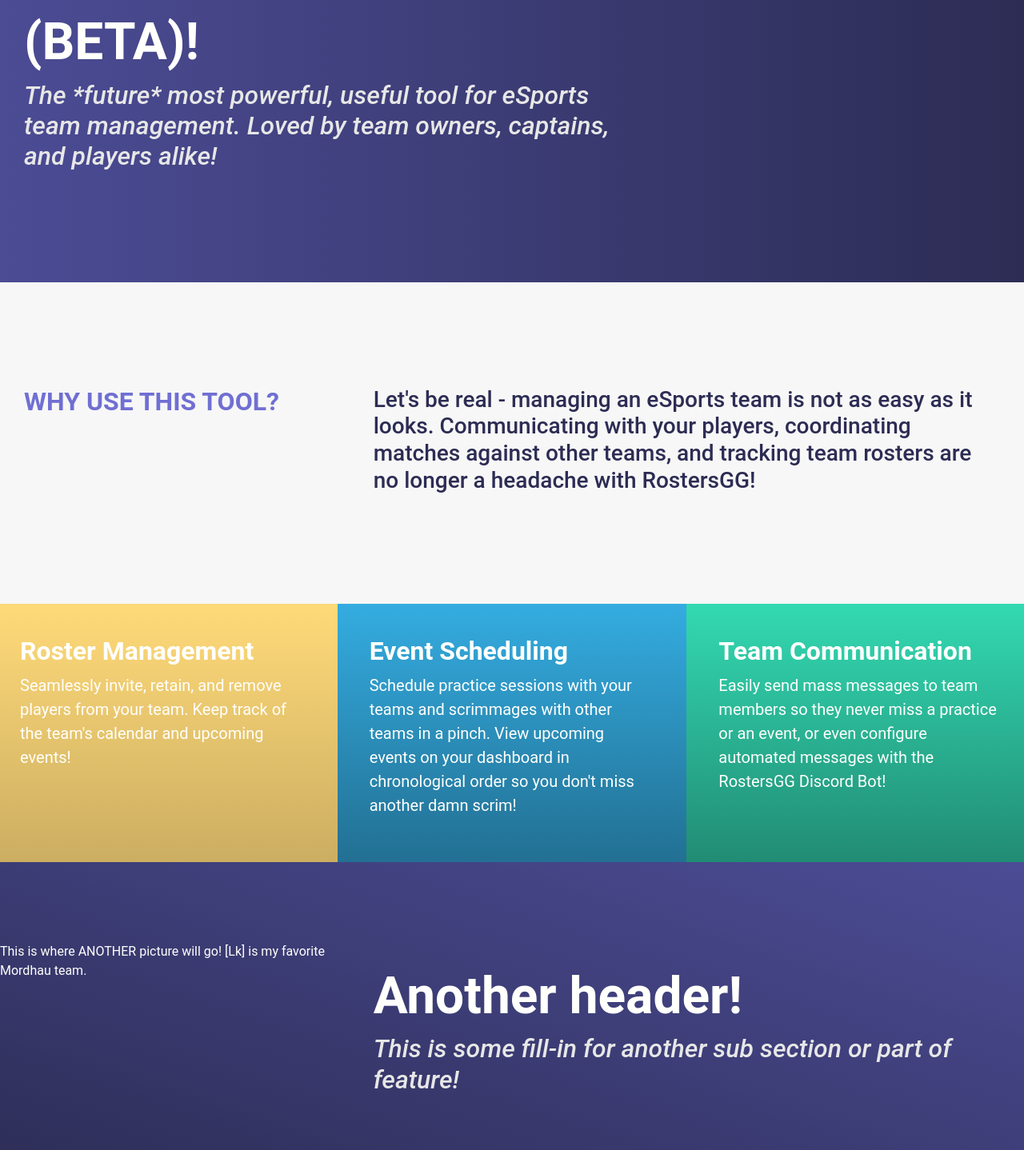
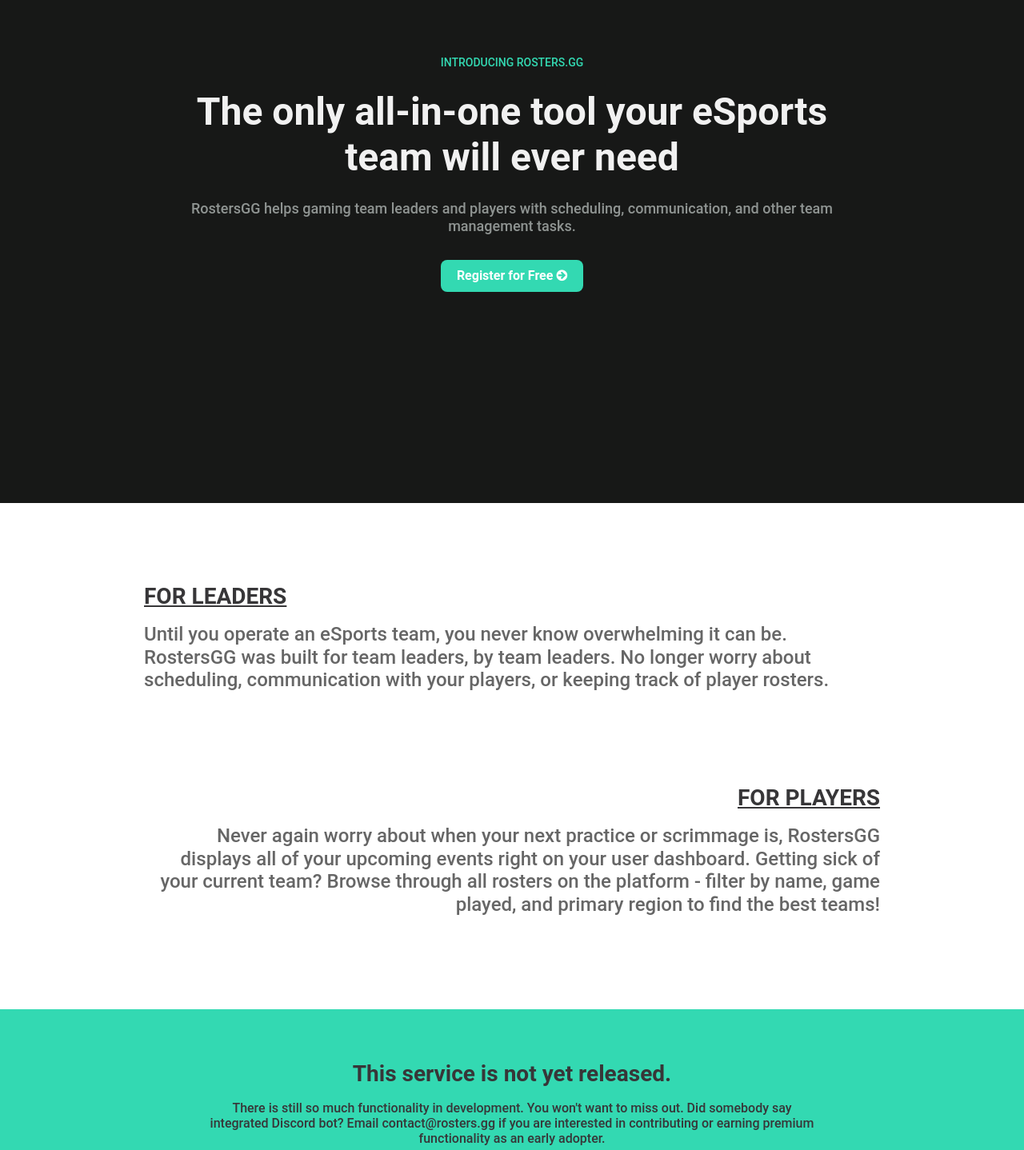
Before and after one commit to Yuanionrings/RostersGG-1, a React (Create React App) app in the folder client/: page / in a window 1280 px wide. Shown: the part 252-1690 px from the top of the page at 80% size. Built offline with nearby package versions, Linux system fonts and the light colour scheme.

Commit message:
Landing page styling

```diff
--- a/client/src/App.css
+++ b/client/src/App.css
@@ -1,3 +1,42 @@
+/*
+    ===============================================================
+    App.css
+    Styling for RostersGG Application
+    ___________________________________________
+
+    Styling Notes:
+        - Notes will go here
+
+    ___________________________________________
+    Table of Contents
+    ______________________________
+      1) Global Styling Rules
+        1.1) Universal Background Colors
+        1.2) Universal Text Colors
+        1.3) Universal Text Styles
+      2) Dashboard Styling
+        2.1) Dashboard SideBar Styling
+        2.2) Dashboard Content Styling
+      3) Text Page (Terms, Privacy Policy) Styling
+      4) Navbar Styling
+      5) Footer Styling
+      6) Landing Page Styling
+      7) General Display Styling
+      8) Form Styling
+    ___________________________________________
+    ===============================================================
+*/
+
+
+
+
+/*_____________________________________
+
+    GLOBAL STYLING RULES
+
+_______________________________________
+*/
+.app-bg { height: 100%; margin-bottom: -3rem; }
 .page-container {
     position: relative;
     min-height: 100vh;
@@ -17,7 +56,6 @@
 .extra-margin-bottom {
     margin-bottom: 50px;
 }
-
 body {
     color: #fffffc;
     background: #f1f1f1;
@@ -27,6 +65,10 @@ body {
 .full-height {
     height: 100%;
 }
+.filler-sm { min-height: 30px; }
+.filler-md { min-height: 65px; }
+.filler-lg { min-height: 100px; }
+
 
 /*
     BACKGROUND COLORS
@@ -43,6 +85,7 @@ body {
 .primary-bg-purple { background: #706FD3 !important; }
 .secondary-bg-purple { background: #474787 !important; }
 
+
 /*
     TEXT COLORS
 */
@@ -56,9 +99,8 @@ body {
 .secondary-text-yellow { color: #CCAE62 !important; }
 .primary-text-purple { color: #706FD3 !important; }
 .secondary-text-purple { color: #474787 !important; }
-
 .filler-text { color: #909193; }
-
+.red-text { color: #ff5252; }
 
 
 /*
@@ -69,15 +111,12 @@ body {
 
 
 
-/*
-    "app-bg" used to set background to full window size in App.js main div element
-*/
-.app-bg { height: 100%; margin-bottom: -3rem; }
 
+/*_____________________________________
 
+    DASHBOARD RELATED STYLING
 
-/*
-    Dashboard-related styling
+_______________________________________
 */
 .dashboard-container {
     width: 100%;
@@ -122,6 +161,7 @@ body {
             background: #d4d5d8;
             box-shadow: none !important;
         }
+
     /*
         Dashboard Content-related styling
     */
@@ -244,14 +284,12 @@ body {
 
 
 
-/*
-    "filler" used to present white space without extra margins or padding
+/*_____________________________________
+
+    TEXT PAGE RELATED STYLING
+
+_______________________________________
 */
-.filler-sm { min-height: 30px; }
-.filler-md { min-height: 65px; }
-.filler-lg { min-height: 100px; }
-
-
 .text-page-container {
     margin: 0 auto;
     padding-top: 4rem;
@@ -270,8 +308,12 @@ body {
     }
 
 
-/*
-    NavBar-related styling
+
+/*_____________________________________
+
+    NAV BAR RELATED STYLING
+
+_______________________________________
 */
 .navbar-spec {
     background: #373638;
@@ -281,12 +323,16 @@ body {
     }
 .navbar-divider {
     background-image: linear-gradient(to right, #ffda79, #33d9b2);
-    min-height: 4px;
+    min-height: 2px;
 }
 
 
-/*
-    Footer-related styling
+
+/*_____________________________________
+
+    FOOTER RELATED STYLING
+
+_______________________________________
 */
 .footer-main {
     font-size: 16px;
@@ -316,103 +362,136 @@ body {
     }
 
 
-/*
-    Landing-related styling
+
+/*_____________________________________
+
+    LANDING PAGE RELATED STYLING
+
+_______________________________________
 */
+
 .landing-page-display {
-    display: flex;
     width: 100%;
+}
+    .landing-page-display .header {
+        justify-content: center;
+        background: #171817;
+        padding: 200px 0;
+    }
+        .landing-page-display .header .display {
+            width: 80%;
+            max-width: 920px;
+            margin: 0 auto;
+            padding: 2rem 0;
+        }
+        .landing-page-display .header .content {
+            color: #f1f1f1;
+            padding: 2rem;
+        }
+            .landing-page-display .header .content h5 {
+                text-align: center;
+                font-size: 14px;
+                color: #33D9B2;
                 margin: 0 auto;
             }
-.landing-page-display .styled-divider-yellow {
-    background-image: linear-gradient(to right, #ffda79, #2c2c54);
-    width: 95%;
-    min-height: 20px;
+            .landing-page-display .header .content h2 {
+                text-align: center;
+                font-size: 48px;
+                font-weight: bold;
+                margin: 1.5rem auto;
             }
-.landing-page-display .styled-divider-blue {
-    background-image: linear-gradient(to right, #34ace0, #2c2c54);
-    width: 95%;
-    min-height: 20px;
+            .landing-page-display .header .content h4 {
+                text-align: center;
+                font-size: 18px;
+                margin: 0 auto;
+                color: #8f9492;
             }
-.landing-page-display .styled-divider-green {
-    background-image: linear-gradient(to right, #33d9b2, #2c2c54);
-    width: 95%;
-    min-height: 20px;
+            .landing-page-display .header .content .button-div {
+                display: flex;
+                justify-content: center;
             }
-.landing-page-display .full-width-ctnr {
-    padding-left: 0 !important;
-    padding-right: 0 !important;
+            .landing-page-display .header .content .register-button {
+                font-size: 16px;
+                font-weight: bold;
+                margin-top: 2rem;
+                color: #ffffff;
+                background: #33d9b2;
+                border: 0;
+                border-radius: 8px;
+                padding: 0.5rem 1.25rem;
             }
-.landing-page-display .row-padding-lg {
-    padding: 100px 0;
+            .landing-page-display .header .content .register-button:hover, .landing-page-display .header .content .register-button:focus {
+                background: #218C74;
+                outline: none !important;
             }
-.landing-page-display .text-field {
-    padding: 30px;
-}
-.landing-page-display .text-field h1 {
-    font-size: 4rem;
-    font-weight: bold;
-}
-.landing-page-display .text-field h3 {
-    font-size: 2rem;
-    color: #e7e7e7;
-    font-style: italic;
+            .landing-page-display .header .content .register-button:active {
+                background: #1d7562;
+                box-shadow: none !important;
             }
 
-.landing-page-display .text-field-content {
-    padding: 30px;
+
+    .landing-page-display .section-1 {
+        display: flex;
+        justify-content: center;
+        background: #ffffff;
+        padding-bottom: 100px;
     }
-.landing-page-display .text-field-content h3 {
-    font-size: 2rem;
+        .landing-page-display .section-1 .display {
+            width: 80%;
+            max-width: 920px;
+            margin: 0 auto;
+            padding: 0;
+        }
+        .landing-page-display .section-1 .content {
+            color: #373638;
+        }
+            .landing-page-display .section-1 .content .text-area {
+                padding-top: 100px;
+            }
+            .landing-page-display .section-1 .content .right-align {
+                text-align: right;
+            }
+            .landing-page-display .section-1 .content h3 {
+                text-decoration: underline;
                 font-weight: bold;
-    color: #706fd3;
+                margin: 0 auto;
             }
-.landing-page-display .text-field-content h4 {
-    font-size: 1.75rem;
-    color: #2c2c54;
+            .landing-page-display .section-1 .content h4 {
+                margin: 1rem auto;
+                color: #666666;
             }
 
-.landing-page-display .text-field-sm {
-    padding: 10px;
+    .landing-page-display .section-2 {
+        display: flex;
+        justify-content: center;
+        background: #33d9b2;
     }
-.landing-page-display .text-field-sm h3 {
-    font-size: 2rem;
+        .landing-page-display .section-2 .display {
+            width: 60%;
+            max-width: 920px;
+            padding: 4rem 0;
+        }
+        .landing-page-display .section-2 .content {
+            color: #373638
+        }
+            .landing-page-display .section-2 .content h3 {
                 font-weight: bold;
+                text-align: center;
+                margin-bottom: 1rem;
             }
-.landing-page-display .text-field-sm p {
-    font-size: 1.25rem;
-}
-
-.landing-page-display .white-bg-1 {
-    background: #f7f7f7;
-}
-.landing-page-display .purple-bg-1 {
-    background-image: linear-gradient(to right, #4c4c96, #2c2c54 );
-}
-.landing-page-display .purple-bg-2 {
-    background-image: linear-gradient(to bottom left, #4c4c96, #2c2c54 );
-}
-.landing-page-display .present-box-green {
-    display: flex;
-    background-image: linear-gradient(to bottom, #33d9b2, #218c74);
-    min-height: 300px;
-    padding: 30px;
-}
-.landing-page-display .present-box-blue {
-    background-image: linear-gradient(to bottom, #34ace0, #227093);
-    min-height: 300px;
-    padding: 30px;
-}
-.landing-page-display .present-box-yellow {
-    background-image: linear-gradient(to bottom, #ffda79, #ccae62);
-    min-height: 300px;
-    padding: 30px;
+            .landing-page-display .section-2 .content h4 {
+                font-size: 16px;
+                text-align: center;
             }
 
 
 
-/*
-    general-display-box used for every display box (not specialized)
+
+/*_____________________________________
+
+    GENERAL DISPLAY RELATED STYLING
+
+_______________________________________
 */
 .general-display-box {
     margin: 1.5rem;
@@ -513,7 +592,12 @@ body {
 
 
 
-/* form-control used for each form */
+/*_____________________________________
+
+    FORM RELATED STYLING
+
+_______________________________________
+*/
 .form-control {
     min-height: 41px;
     box-shadow: none;
@@ -620,6 +704,3 @@ body {
     color: #218c74;
     text-decoration: none;
 }
-.red-text {
-    color: #ff5252;
-}
--- a/client/src/components/layout/Landing.js
+++ b/client/src/components/layout/Landing.js
@@ -1,96 +1,65 @@
 import React, { Component } from 'react';
-
-import Container from 'react-bootstrap/Container';
-import Row from 'react-bootstrap/Row';
-import Col from 'react-bootstrap/Col';
+import Button from 'react-bootstrap/Button';
 
 class Landing extends Component {
   componentDidMount(){
+    console.log(this.props)
+  }
 
+  goToRegister = e => {
+    console.log(e);
   }
+
   render() {
     return (
       <div className='landing-page-display'>
-                <Container fluid className='full-width-ctnr'>
+        <div className='header'>
+          <div className='display'>
+            <div className='content'>
+              <h5>INTRODUCING ROSTERS.GG</h5>
+              <h2>The only all-in-one tool your eSports team will ever need</h2>
+              <h4>RostersGG helps gaming team leaders and players with scheduling, communication, and other team management tasks.</h4>
+              <div className="button-div">
+                <Button className="register-button"
+                onClick={this.goToRegister}>
+                  Register for Free <i className='fa fa-arrow-circle-right'></i>
+                </Button>
+              </div>
+            </div>
+          </div>
+        </div>
 
-                  <Row className='row-padding-lg purple-bg-1'>
-                    <Col sm={8} xs={12}>
-                      <div className='text-field'>
-                        <h1>Welcome to RostersGG (BETA)!</h1>
-                        <h3>
-                          The *future* most powerful, useful tool for eSports team management. Loved
-                          by team owners, captains, and players alike!
-                        </h3>
-                      </div>
-                    </Col>
-                    <Col sm={4} xs={6}>
-                      <p>This is where the picture will go! Consider yourself lucky if you see this text!</p>
-                    </Col>
-                  </Row>
-
-                  <Row className='row-padding-lg white-bg-1'>
-                    <Col sm={4} xs={6}>
-                      <div className='text-field-content'>
-                        <h3>
-                          WHY USE THIS TOOL?
-                        </h3>
-                      </div>
-                    </Col>
-                    <Col sm={8} xs={12}>
-                      <div className='text-field-content'>
+        <div className='section-1'>
+          <div className='display'>
+            <div className='content'>
+              <div className='text-area'>
+                <h3>FOR LEADERS</h3>
                 <h4>
-                          Let's be real - managing an eSports team is not as easy as it looks. Communicating with your players, coordinating matches against other teams, and tracking team rosters are no longer a headache with RostersGG!
+                  Until you operate an eSports team, you never know overwhelming it can be. RostersGG was built for team leaders, by team leaders. No longer worry about
+                  scheduling, communication with your players, or keeping track of player rosters.
                 </h4>
               </div>
-                    </Col>
-                  </Row>
+              <div className='text-area'>
+                <h3 className='right-align'>FOR PLAYERS</h3>
+                <h4 className='right-align'>
+                  Never again worry about when your next practice or scrimmage is, RostersGG displays all of your upcoming events right on your user dashboard. Getting sick
+                  of your current team? Browse through all rosters on the platform - filter by name, game played, and primary region to find the best teams!
+                </h4>
+              </div>
+            </div>
+          </div>
+        </div>
 
-                  <Row>
-                    <Col className='present-box-yellow flexbox justify-content-center'>
-                      <div className='text-field-sm'>
-                        <h3>Roster Management</h3>
-                        <p>
-                          Seamlessly invite, retain, and remove players from your team. Keep track
-                          of the team's calendar and upcoming events!
-                        </p>
+        <div className='section-2'>
+          <div className='display'>
+            <div className='content'>
+              <h3>This service is not yet released.</h3>
+              <h4>There is still so much functionality in development. You won't want to miss out. Did somebody say integrated Discord bot? Email contact@rosters.gg if you are
+                interested in contributing or earning premium functionality as an early adopter.
+              </h4>
             </div>
-                    </Col>
-                    <Col className='present-box-blue flexbox justify-content-center'>
-                      <div className='text-field-sm'>
-                        <h3>Event Scheduling</h3>
-                        <p>
-                          Schedule practice sessions with your teams and scrimmages with other teams in
-                          a pinch. View upcoming events on your dashboard in chronological order so you
-                          don't miss another damn scrim!
-                        </p>
           </div>
-                    </Col>
-                    <Col className='present-box-green flexbox justify-content-center'>
-                      <div className='text-field-sm'>
-                        <h3>Team Communication</h3>
-                        <p>
-                          Easily send mass messages to team members so they never miss a practice or an event, or even
-                          configure automated messages with the RostersGG Discord Bot!
-                        </p>
         </div>
-                    </Col>
-                  </Row>
-
-                  <Row className='row-padding-lg purple-bg-2'>
-                    <Col sm={4} xs={6}>
-                      <p>This is where ANOTHER picture will go! [Lk] is my favorite Mordhau team.</p>
-                    </Col>
-                    <Col sm={8} xs={12}>
-                      <div className='text-field'>
-                        <h1>Another header!</h1>
-                        <h3>
-                          This is some fill-in for another sub section or part of feature!
-                        </h3>
-                      </div>
-                    </Col>
-                  </Row>
-
-                </Container>
       </div>
     );
   }
```
Lines whose indentation alone changed are shown as unchanged.
